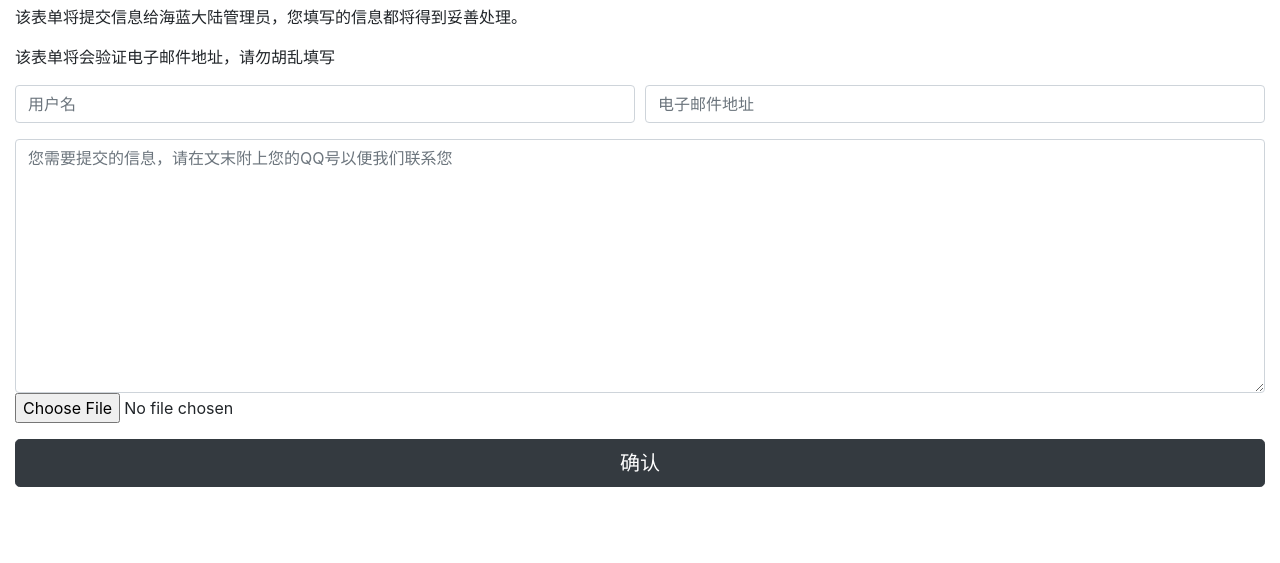
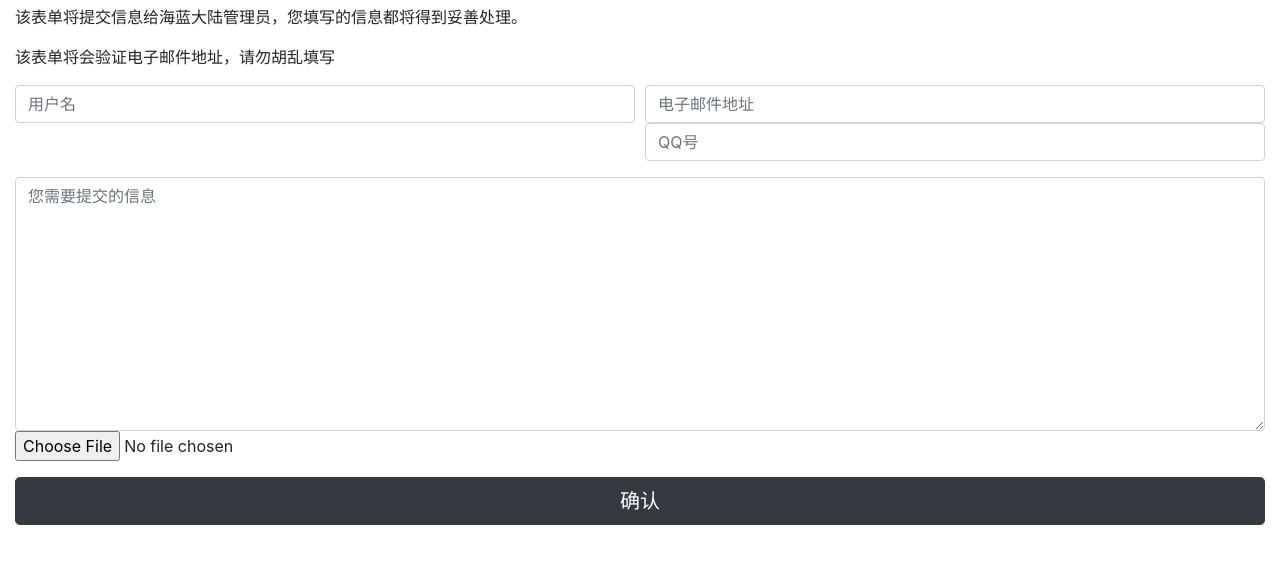
Before and after one commit to Chenjia-project/index, a website: page src/form.html in a window 1280 px wide. Shown: the part 51-614 px from the top of the page. Drawn offline with nearby package versions, Linux system fonts and the light colour scheme.

Commit message:
add QQ need

```diff
--- a/src/form.html
+++ b/src/form.html
@@ -22,11 +22,12 @@
           </div>
           <div class="col">
             <input type="email" name="email" class="form-control" placeholder="电子邮件地址" required>
+            <input type="text" name="qq" pattern="^[1-9][0-9]{4,11}$" class="form-control" placeholder="QQ号" required>
           </div>
         </div>
       </div>
       <div class="form-group">
-        <textarea placeholder="您需要提交的信息，请在文末附上您的QQ号以便我们联系您" class="form-control" name="message" rows="10" required></textarea>
+        <textarea placeholder="您需要提交的信息" class="form-control" name="message" rows="10" required></textarea>
         <input type="file" name="attachment" accept="image/png, image/jpeg">
       </div>
       <button type="submit" class="btn btn-lg btn-dark btn-block">确认</button>
```
